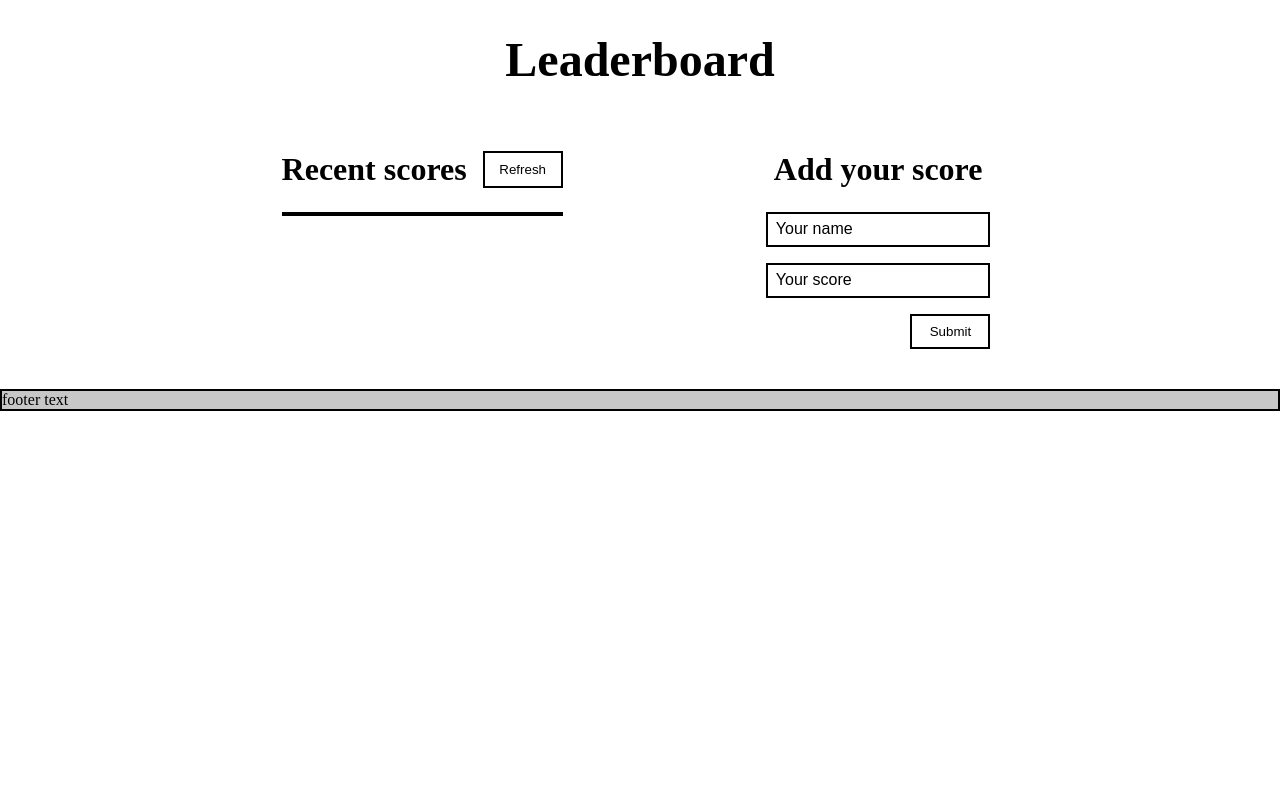
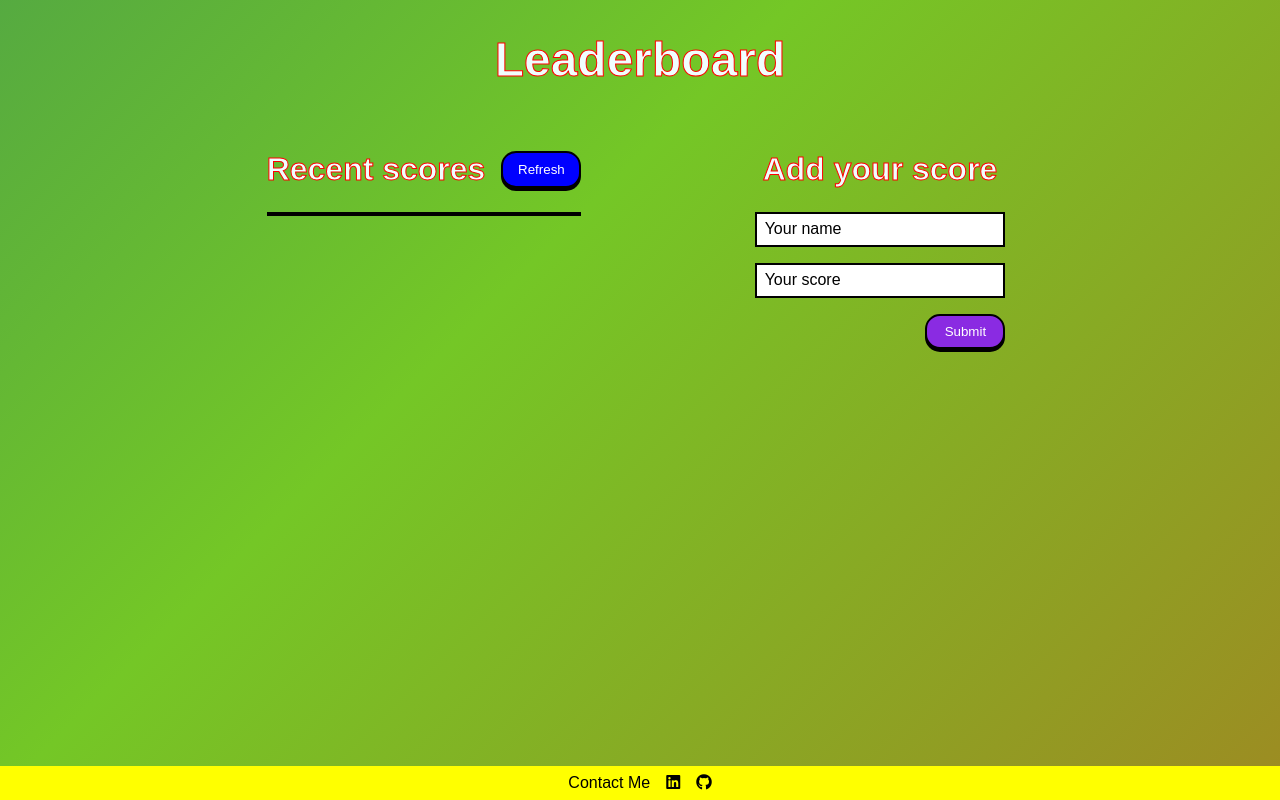
Before and after one commit to Berkay-akbas/Leaderboard, a website built with webpack: page src/index.html in a window 1280 px wide. Built offline with nearby package versions, Linux system fonts and the light colour scheme; no server answers; a web font is replaced by a local one.

Commit message:
Add styles

```diff
--- a/src/index.html
+++ b/src/index.html
@@ -3,6 +3,10 @@
   <head>
     <meta charset="UTF-8" />
     <meta name="viewport" content="width=device-width, initial-scale=1.0" />
+    <link
+      rel="stylesheet"
+      href="https://cdnjs.cloudflare.com/ajax/libs/font-awesome/5.15.4/css/all.min.css"
+    />
     <title>Leaderboard</title>
   </head>
   <body>
@@ -26,6 +30,12 @@
         </form>
       </div>
     </section>
-    <footer>footer text</footer>
+    <footer>
+      <p>Contact Me</p>
+      <a href="#"><i class="fab fa-linkedin"></i></a>
+      <a target="”_blank”" href="https://github.com/Berkay-akbas"
+        ><i class="fab fa-github"></i
+      ></a>
+    </footer>
   </body>
 </html>
--- a/src/style.css
+++ b/src/style.css
@@ -1,3 +1,4 @@
+@import url("https://fonts.googleapis.com/css2?family=Lato:ital,wght@0,100;0,300;0,400;0,700;0,900;1,100;1,300;1,400;1,700;1,900&family=Mochiy+Pop+One&display=swap");
 *,
 *::after,
 *::before {
@@ -6,14 +7,41 @@
   padding: 0;
 }
 
+body {
+  position: relative;
+  min-height: 100vh;
+  background: linear-gradient(-45deg, #cc461d, #74c726, #0a6383, #421475);
+  background-size: 400% 400%;
+  animation: gradient 15s ease infinite;
+  font-family: "Mochiy Pop One", sans-serif;
+}
+
+@keyframes gradient {
+  0% {
+    background-position: 0% 50%;
+  }
+  50% {
+    background-position: 100% 50%;
+  }
+  100% {
+    background-position: 0% 50%;
+  }
+}
+
 .item:nth-child(even) {
-  background-color: rgb(199, 199, 199);
+  background-color: rgb(221, 98, 98);
+}
+
+.item:nth-child(odd) {
+  background-color: rgb(212, 168, 118);
 }
 
 .title h1 {
   font-size: 3rem;
   padding: 2rem;
   text-align: center;
+  color: azure;
+  -webkit-text-stroke: 1px red;
 }
 
 .main {
@@ -22,6 +50,7 @@
   justify-content: space-around;
   padding: 2rem 9rem;
   max-width: 75rem;
+  min-width: none;
   margin: auto;
 }
 
@@ -41,41 +70,71 @@
 
 .recent h2 {
   font-size: 2rem;
+  color: azure;
+  -webkit-text-stroke: 1px red;
 }
 
 footer {
-  background-color: rgb(199, 199, 199);
-  border: 2px black solid;
+  background-color: yellow;
+  padding: 0.5rem;
+  justify-content: center;
+  position: absolute;
+  bottom: 0;
+  margin-top: 3rem;
+  width: 100%;
+  display: flex;
+}
+
+.fab {
+  color: black;
+  padding-left: 1rem;
+}
+
+.fab:hover {
+  transition: all 1s ease-in;
+  transform: rotate(360deg);
 }
 
 .user-input h2 {
   font-size: 2rem;
   padding-top: 0;
   margin-top: 0;
+  color: azure;
+  -webkit-text-stroke: 1px red;
 }
 
 .score-list {
   list-style: none;
   border: 2px black solid;
   margin-top: 1.5rem;
+  margin-bottom: 1.5rem;
 }
 
 .score-list li {
   padding: 0.3rem;
+  color: rgb(43, 39, 39);
 }
 
 .refresh {
   margin-left: 1rem;
   border: 2px black solid;
-  background-color: white;
+  background-color: blue;
   width: 5rem;
+  border-radius: 15px;
+  box-shadow: 0 3px black;
+  cursor: pointer;
+  color: white;
 }
 
 .user-submit {
   width: 5rem;
   border: 2px black solid;
-  background-color: white;
+  background-color: blueviolet;
   margin-left: auto;
+  border-radius: 15px;
+  box-shadow: 0 3px black;
+  cursor: pointer;
+  color: white;
 }
 
 .user-input input {
@@ -86,3 +145,24 @@ input::placeholder {
   font-size: 1rem;
   color: black;
 }
+
+.user-submit:hover {
+  background-color: yellow;
+  color: black;
+}
+.refresh:hover {
+  background-color: yellow;
+  color: black;
+}
+
+.user-submit:active {
+  background-color: #3e8e41;
+  box-shadow: 0 5px black;
+  transform: translateY(4px);
+}
+
+.refresh:active {
+  background-color: #3e8e41;
+  box-shadow: 0 5px #black;
+  transform: translateY(4px);
+}
```
Also changed, not shown: dist/index.html, dist/main.js.
